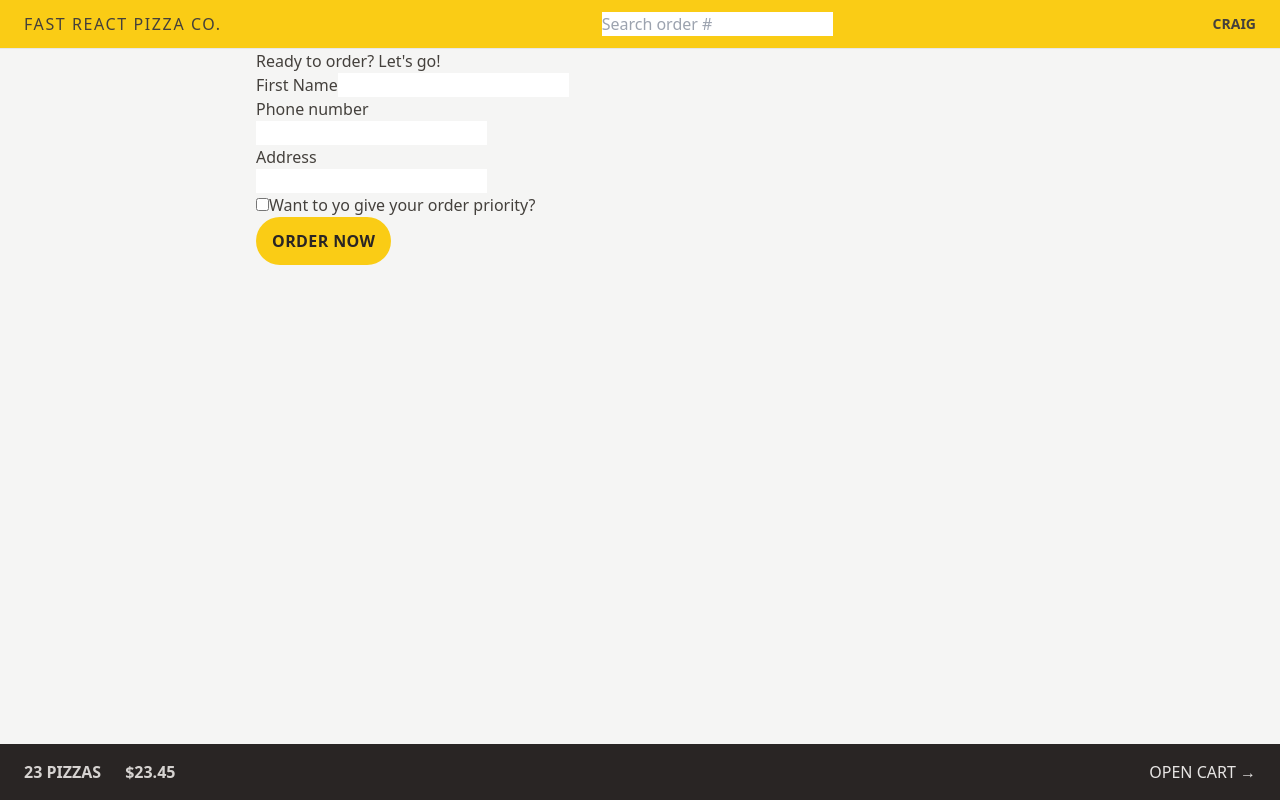
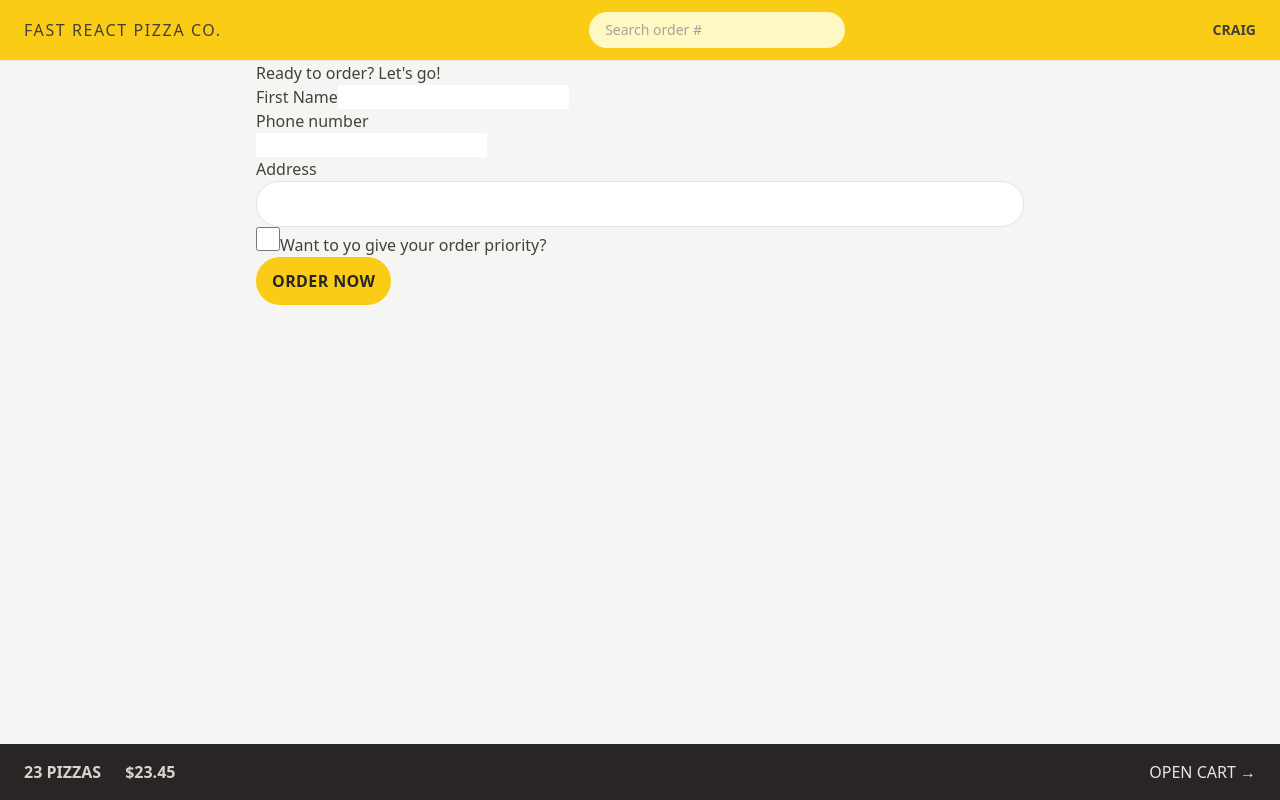
Before and after one commit to Dangereye/fast-react-pizza, a React (Vite) app: page /order/new in a window 1280 px wide. Built offline with nearby package versions, Linux system fonts and the light colour scheme.

Commit message:
Stylig form elements.

```diff
--- a/src/features/order/CreateOrder.jsx
+++ b/src/features/order/CreateOrder.jsx
@@ -65,12 +65,18 @@
         <div>
           <label>Address</label>
           <div>
-            <input type='text' name='address' required />
+            <input
+              className='w-full px-4 py-2 text-sm transition-all duration-300 border rounded-full border-stone-200 focus:outline-none focus:ring focus:ring-yellow-400 md:px-6 md:py-3'
+              type='text'
+              name='address'
+              required
+            />
           </div>
         </div>
 
         <div>
           <input
+            className='w-6 h-6 accent-yellow-400 focus:outline-none focus:ring focus:ring-yellow-400 focus:ring-offset-2'
             type='checkbox'
             name='priority'
             id='priority'
--- a/src/features/order/SearchOrder.jsx
+++ b/src/features/order/SearchOrder.jsx
@@ -21,6 +21,7 @@
         placeholder='Search order #'
         value={query}
         onChange={(e) => setQuery(e.target.value)}
+        className='px-4 py-2 text-sm transition-all duration-300 bg-yellow-100 rounded-full w-28 placeholder:text-stone-400 sm:w-64 sm:focus:w-72 focus:outline-none focus:ring focus:ring-yellow-500'
       ></input>
     </form>
   );
```
